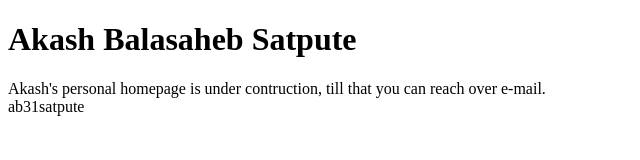
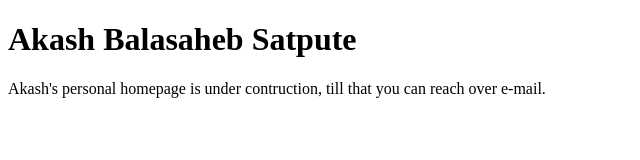
Before and after one commit to ABSatpute/absatpute.github.io, a plain HTML site: page index.html in a window 1280 px wide. Shown: the full height of the page, 0-640 px from the left. Drawn offline with Linux system fonts and the light colour scheme.

Commit message:
Update index.html

```diff
--- a/index.html
+++ b/index.html
@@ -8,6 +8,5 @@
   <body>
    <h1>Akash Balasaheb Satpute</h1>
    Akash's personal homepage is under contruction, till that you can reach over e-mail. <br>
-    ab31satpute
   </body>
 </html>
```
